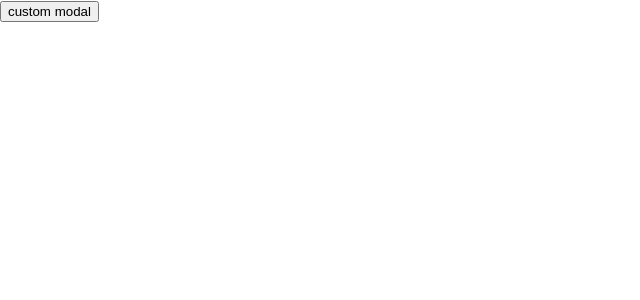
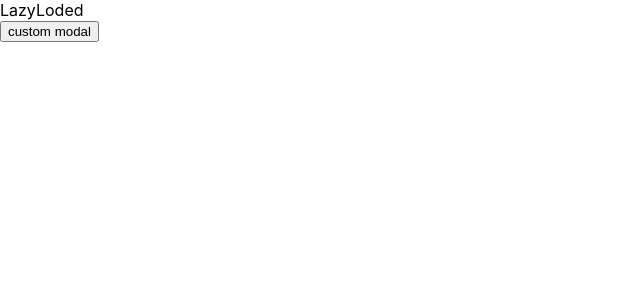
Before and after one commit to FarihaTang/custom-modal, a React (Create React App) app: page / in a window 1280 px wide. Shown: the top 300 px of the page, without its empty margins (0-640 px from the left). Built offline with nearby package versions, Linux system fonts and the light colour scheme.

Commit message:
react lazy suspense

```diff
--- a/src/App.tsx
+++ b/src/App.tsx
@@ -1,8 +1,14 @@
-import React, { useState } from "react";
+import React, { Suspense, useState } from "react";
 import "./App.css";
 import Modal from "./component/Modal";
+import logo from "./logo.svg";
 
+const LazyLoding = React.lazy(async () => {
+    await new Promise((resolve) => setTimeout(resolve, 1000));
+    return import("./component/LazyLoding");
+});
 function App() {
+    // Modal
     const [isOpen, setIsOpen] = useState(false);
     function toggleOpen() {
         setIsOpen((prevState) => !prevState);
@@ -12,6 +18,9 @@ function App() {
     }
     return (
         <>
+            <Suspense fallback={<img src={logo} alt="" />}>
+                <LazyLoding></LazyLoding>
+            </Suspense>
             <button onClick={() => toggleOpen()}>custom modal</button>
             <Modal
                 open={isOpen}
--- /dev/null
+++ b/src/component/LazyLoding.tsx
@@ -0,0 +1,7 @@
+import React from "react";
+
+function LazyLoding() {
+    return <div>LazyLoded</div>;
+}
+
+export default LazyLoding;
```
